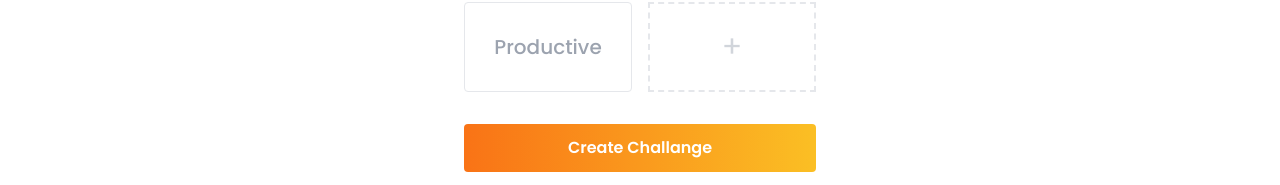
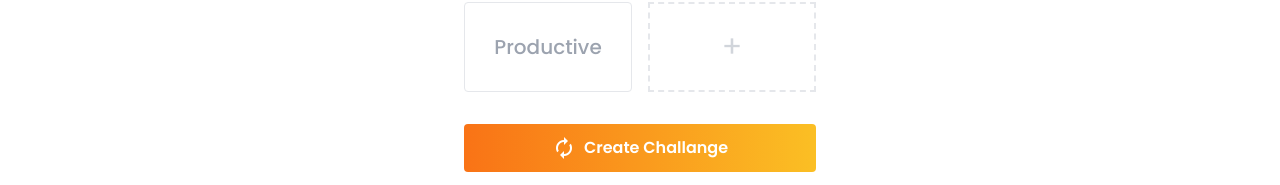
Before and after one commit to zulhamsy/face-app, a Vue app: page / in a window 1280 px wide. Shown: the part 767-952 px from the top of the page. Built offline with nearby package versions, Linux system fonts and the light colour scheme.

Commit message:
add animation circle to loading button

```diff
--- a/src/template/CreateChallange.vue
+++ b/src/template/CreateChallange.vue
@@ -93,7 +93,10 @@
           </div>
         </div>
         <!-- Submit Button -->
-        <button type="submit" class="btn-primary">Create Challange</button>
+        <button type="submit" class="btn-primary">
+          <span class="material-icons mr-2 animate-spin">autorenew</span>
+          <p>Create Challange</p>
+        </button>
       </form>
     </main>
   </div>
@@ -214,7 +217,7 @@ input[type='radio'] {
 
 .btn-primary {
   @apply text-white bg-gradient-to-r from-orange-500 to-yellow-400 font-semibold;
-  @apply w-full py-3;
+  @apply w-full py-3 flex items-center justify-center;
   @apply rounded;
 }
 </style>
```
